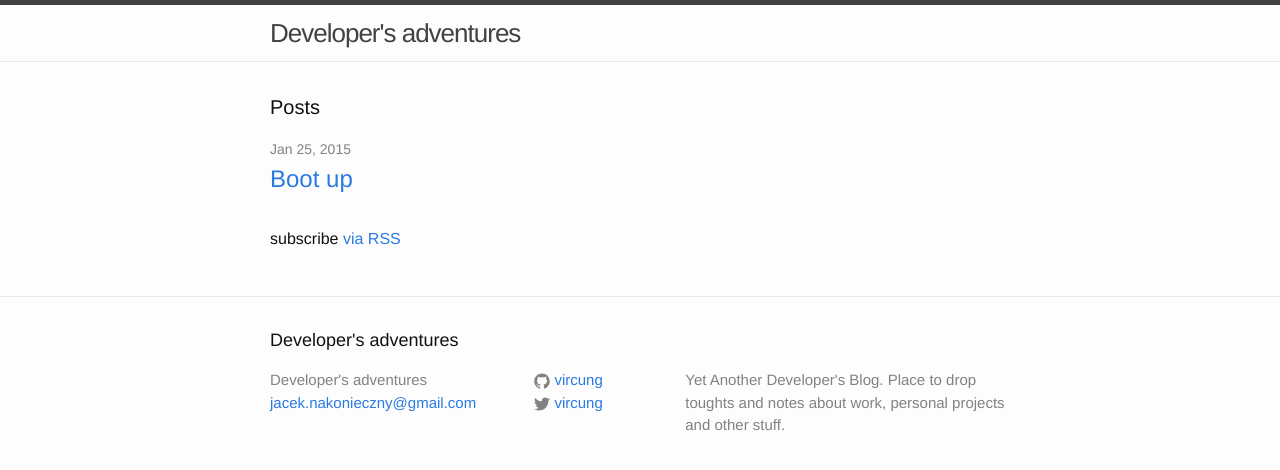
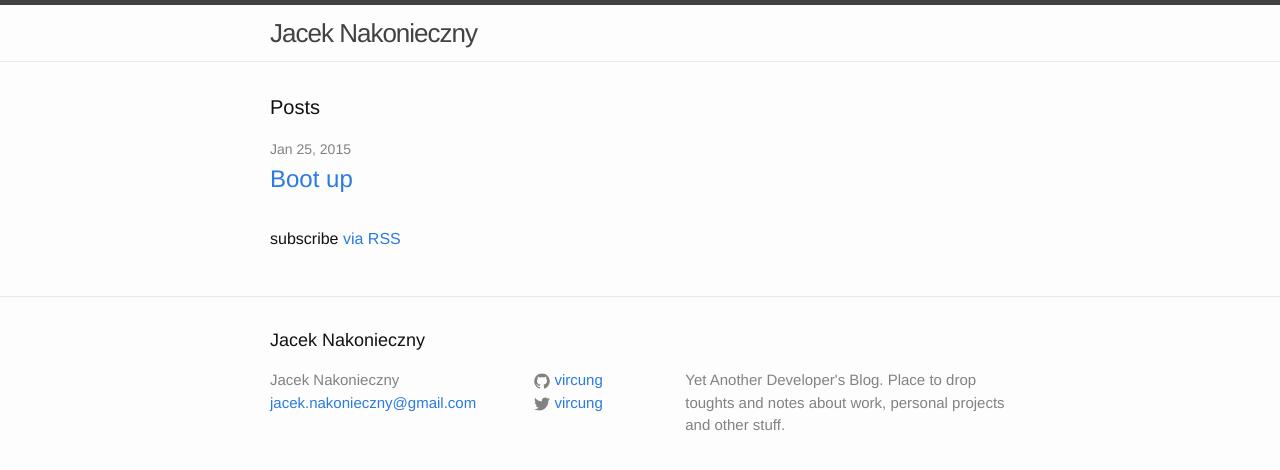
Before and after one commit to vircung/vircung, a Jekyll site: the page built from index.html, in a window 1280 px wide. Shown: the top 470 px of the page. Built offline with Jekyll 4.4.1, drawn with Linux system fonts in a browser that asks for light colours.

Commit message:
Update _config.yml

```diff
--- a/_config.yml
+++ b/_config.yml
@@ -1,5 +1,5 @@
 # Site settings
-title: Developer's adventures
+title: Jacek Nakonieczny
 email: jacek.nakonieczny@gmail.com
 description: > # this means to ignore newlines until "baseurl:"
   Yet Another Developer's Blog. Place to drop toughts and notes about work, personal projects and other stuff.
```
